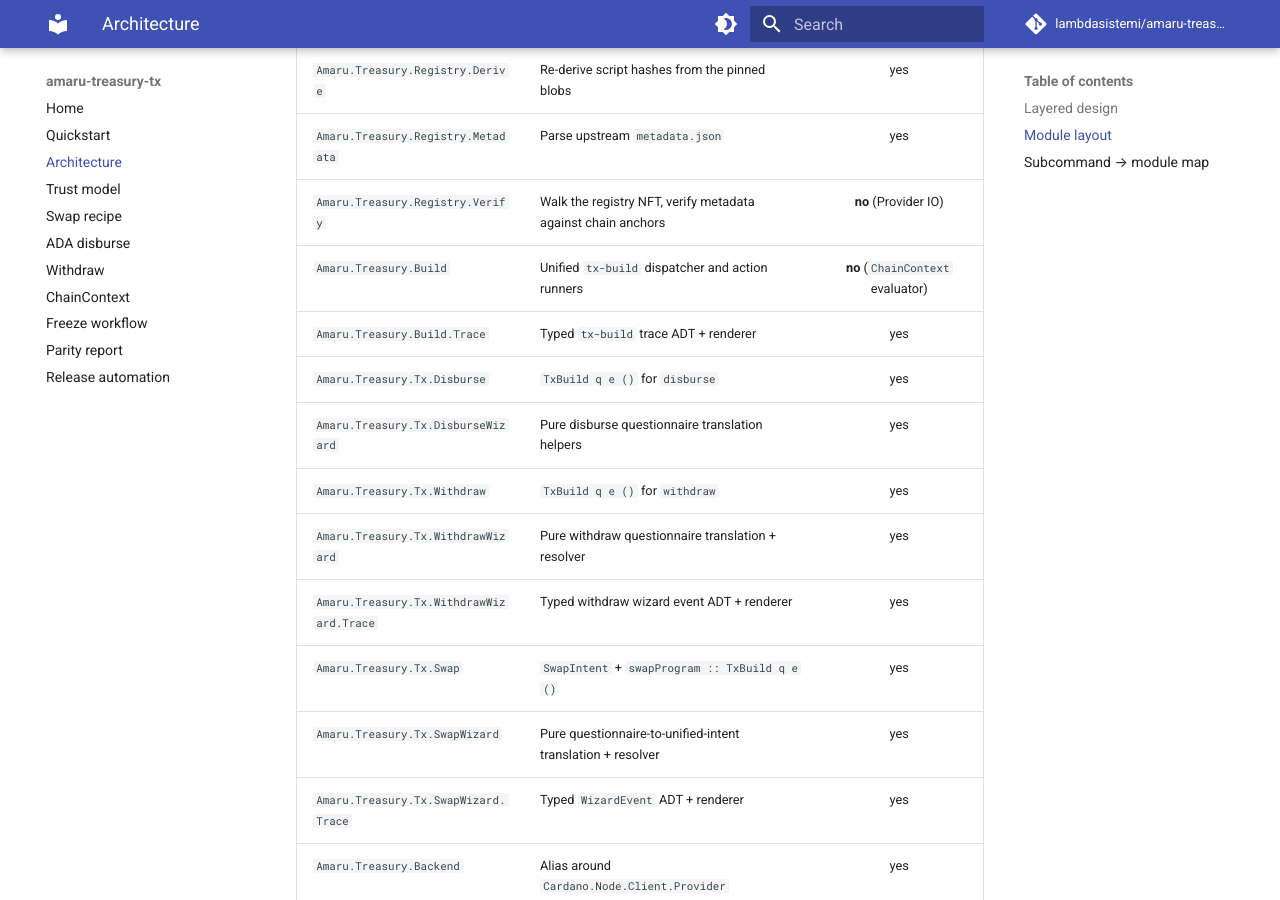
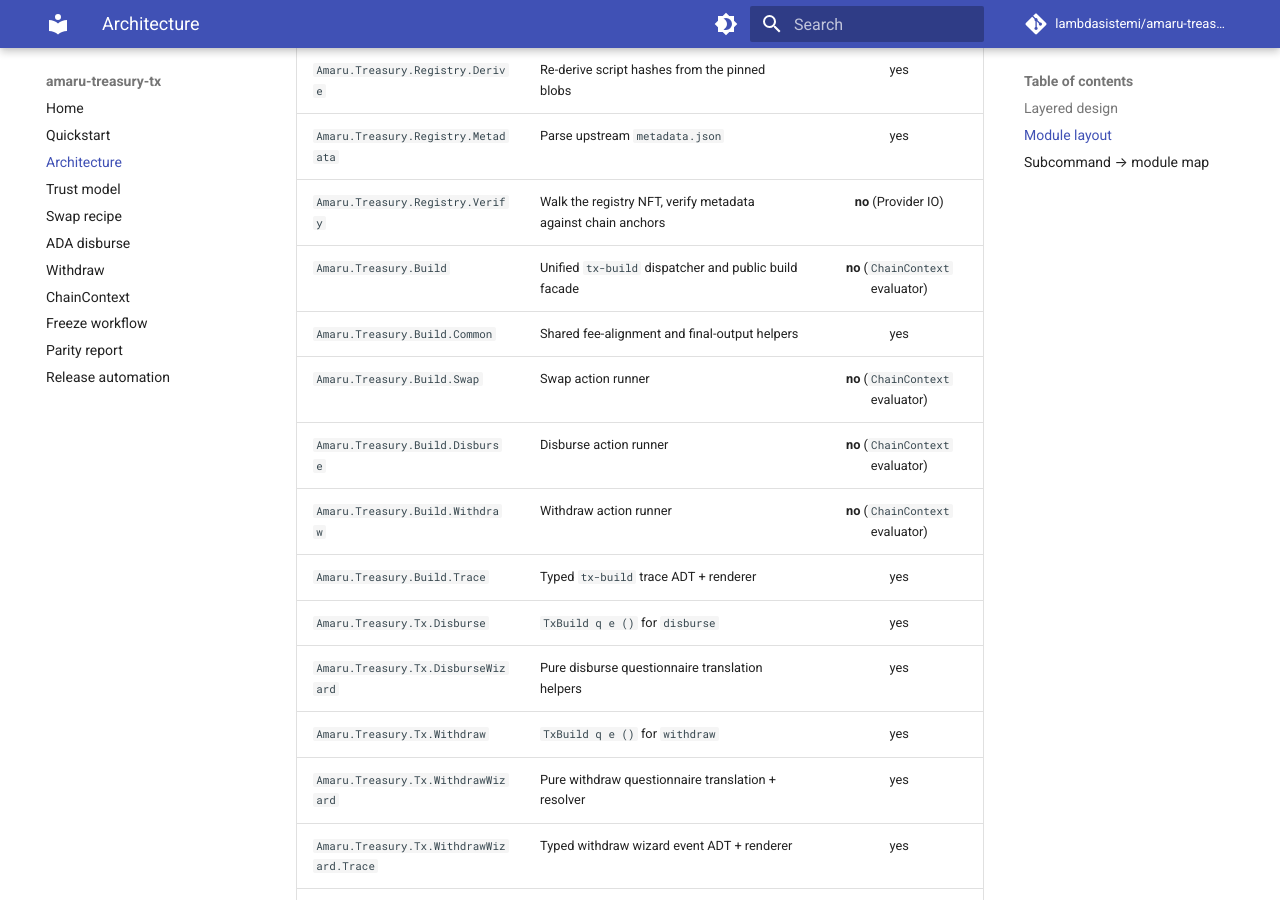
Before and after one commit to lambdasistemi/amaru-treasury-tx, an MkDocs documentation site: the page built from docs/architecture.md, in a window 1280 px wide and 900 px high, scrolled down 1487 px. Built offline with MkDocs 1.6.1 and Material for MkDocs 9.7.7, drawn with Linux system fonts in a browser that asks for light colours; comment, search, counter and statistics services are not loaded.

Commit message:
refactor(build): split action runners
Move swap, disburse, and withdraw IO runner bodies out of the Build facade into Build.Swap, Build.Disburse, and Build.Withdraw.

Move shared fee-alignment and final-output helpers into Build.Common, leaving Amaru.Treasury.Build as the dispatcher/public facade. No transaction semantics change.

```diff
--- a/docs/architecture.md
+++ b/docs/architecture.md
@@ -76,8 +76,12 @@ flowchart TD
 | `Amaru.Treasury.Registry.Derive`        | Re-derive script hashes from the pinned blobs                   | yes |
 | `Amaru.Treasury.Registry.Metadata`      | Parse upstream `metadata.json`                                  | yes |
 | `Amaru.Treasury.Registry.Verify`        | Walk the registry NFT, verify metadata against chain anchors    | **no** (Provider IO) |
-| `Amaru.Treasury.Build`          | Unified `tx-build` dispatcher and action runners                | **no** (`ChainContext` evaluator) |
-| `Amaru.Treasury.Build.Trace`    | Typed `tx-build` trace ADT + renderer                           | yes |
+| `Amaru.Treasury.Build`                  | Unified `tx-build` dispatcher and public build facade            | **no** (`ChainContext` evaluator) |
+| `Amaru.Treasury.Build.Common`           | Shared fee-alignment and final-output helpers                    | yes |
+| `Amaru.Treasury.Build.Swap`             | Swap action runner                                               | **no** (`ChainContext` evaluator) |
+| `Amaru.Treasury.Build.Disburse`         | Disburse action runner                                           | **no** (`ChainContext` evaluator) |
+| `Amaru.Treasury.Build.Withdraw`         | Withdraw action runner                                           | **no** (`ChainContext` evaluator) |
+| `Amaru.Treasury.Build.Trace`            | Typed `tx-build` trace ADT + renderer                            | yes |
 | `Amaru.Treasury.Tx.Disburse`            | `TxBuild q e ()` for `disburse`                                 | yes |
 | `Amaru.Treasury.Tx.DisburseWizard`      | Pure disburse questionnaire translation helpers                 | yes |
 | `Amaru.Treasury.Tx.Withdraw`            | `TxBuild q e ()` for `withdraw`                                 | yes |
```
Also changed, not shown: specs/079-normalize-tx-build-errors/plan.md (+9 -2 lines), 6 other files.
